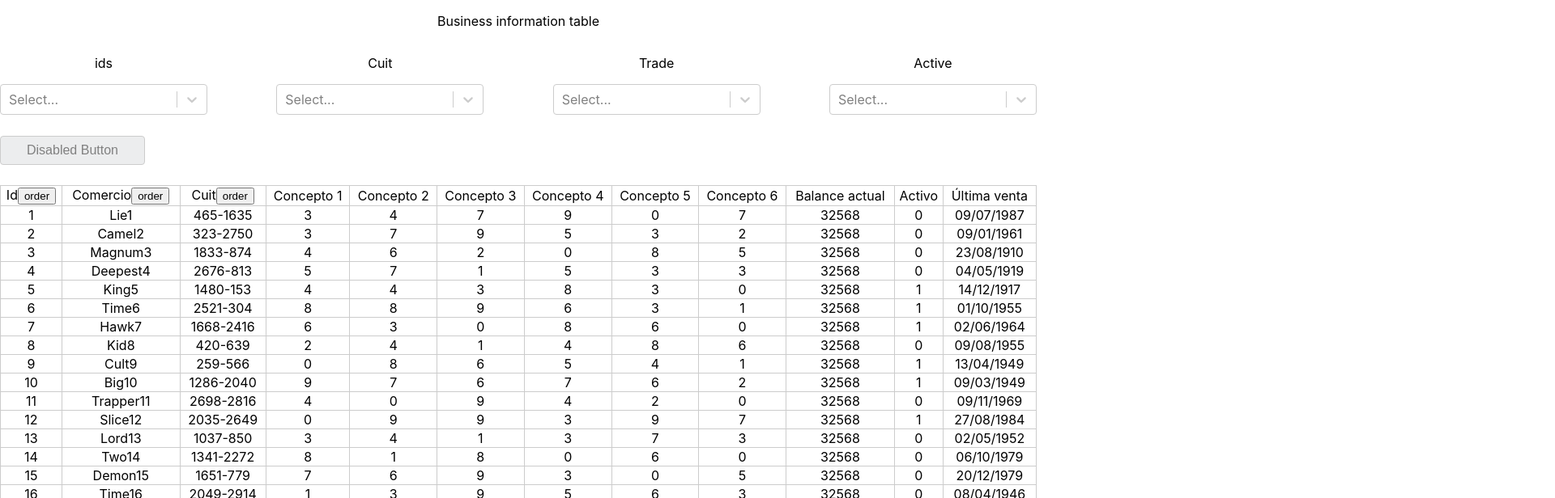
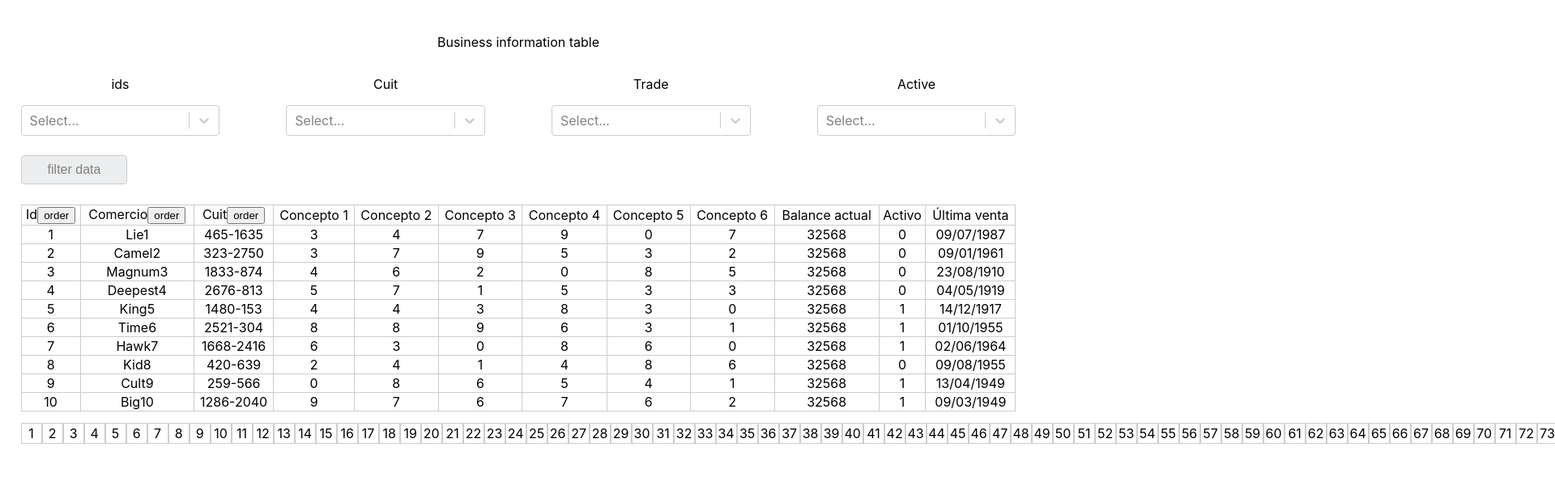
Before and after one commit to WilliamPerezBeltran/challenge, a React (Create React App) app: page / in a window 1280 px wide. Shown: the top 616 px of the page at 81% size, 1920 px wide, since content can reach past the window. Built offline with nearby package versions, Linux system fonts and the light colour scheme.

Commit message:
Add basic pagination

```diff
--- a/src/js/components/Filter.js
+++ b/src/js/components/Filter.js
@@ -100,7 +100,7 @@ class Filter extends Component {
 
         <div className="container">
           <button className="button" onClick={this.getFilteredData}>
-            Disabled Button
+            filter data
           </button>
         </div>
       </div>
--- a/src/js/components/Table.js
+++ b/src/js/components/Table.js
@@ -96,9 +96,41 @@ class Table extends Component {
     });
   };
 
+  handleClick = (event) => {
+    this.setState({
+      page: parseInt(event.target.id, 10),
+    });
+  };
+
   render() {
+    const indexOfLastTodo = this.state.page * this.state.rowsPerPage;
+    const indexOfFirstTodo = indexOfLastTodo - this.state.rowsPerPage;
+    const currentTodos = this.state.totalItems.slice(
+      indexOfFirstTodo,
+      indexOfLastTodo
+    );
+
+    const pageNumbers = [];
+    for (
+      let i = 1;
+      i <= Math.ceil(this.state.totalItems.length / this.state.rowsPerPage);
+      i++
+    ) {
+      pageNumbers.push(i);
+    }
+
+    const renderPageNumbers = pageNumbers.map((number) => {
+      return (
+        <div className="containerPagination" key={number}>
+        <div className="pagination" key={number} id={number} onClick={this.handleClick}>
+          {number}
+        </div>
+        </div>
+      );
+    });
+
     return (
-      <div>
+      <div className="parentContainter">
         <p className="title">Business information table</p>
         <Filter
           valuesId={this.state.valuesId}
@@ -139,7 +171,7 @@ class Table extends Component {
               <th>Última venta </th>
             </tr>
 
-            {this.state.totalItems.map((trade, tradeId) => {
+            {currentTodos.map((trade, tradeId) => {
               return (
                 <tr key={tradeId}>
                   <td>{trade.id}</td>
@@ -159,6 +191,14 @@ class Table extends Component {
             })}
           </tbody>
         </table>
+
+         <div className="containerPagination" >
+        {renderPageNumbers}
+        </div>
+
+
+
+
       </div>
     );
   }
--- a/src/js/components/table.css
+++ b/src/js/components/table.css
@@ -25,3 +25,26 @@ tr {
 .title {
   text-align: center;
 }
+
+.parentContainter {
+  padding: 2%;
+}
+.containerPagination{
+  padding-top: 1%;
+display: flex;
+/*border: 1px solid blue;*/
+border-color: hsl(0, 0%, 80%);
+width: 20%;
+
+}
+.pagination{
+  border:1px solid ;
+  border-color: hsl(0, 0%, 80%);
+  width: 24px;
+  height: 24px;
+  display: flex;
+  justify-content: center;
+  align-items: center;
+  flex-direction: row;
+
+}
```
